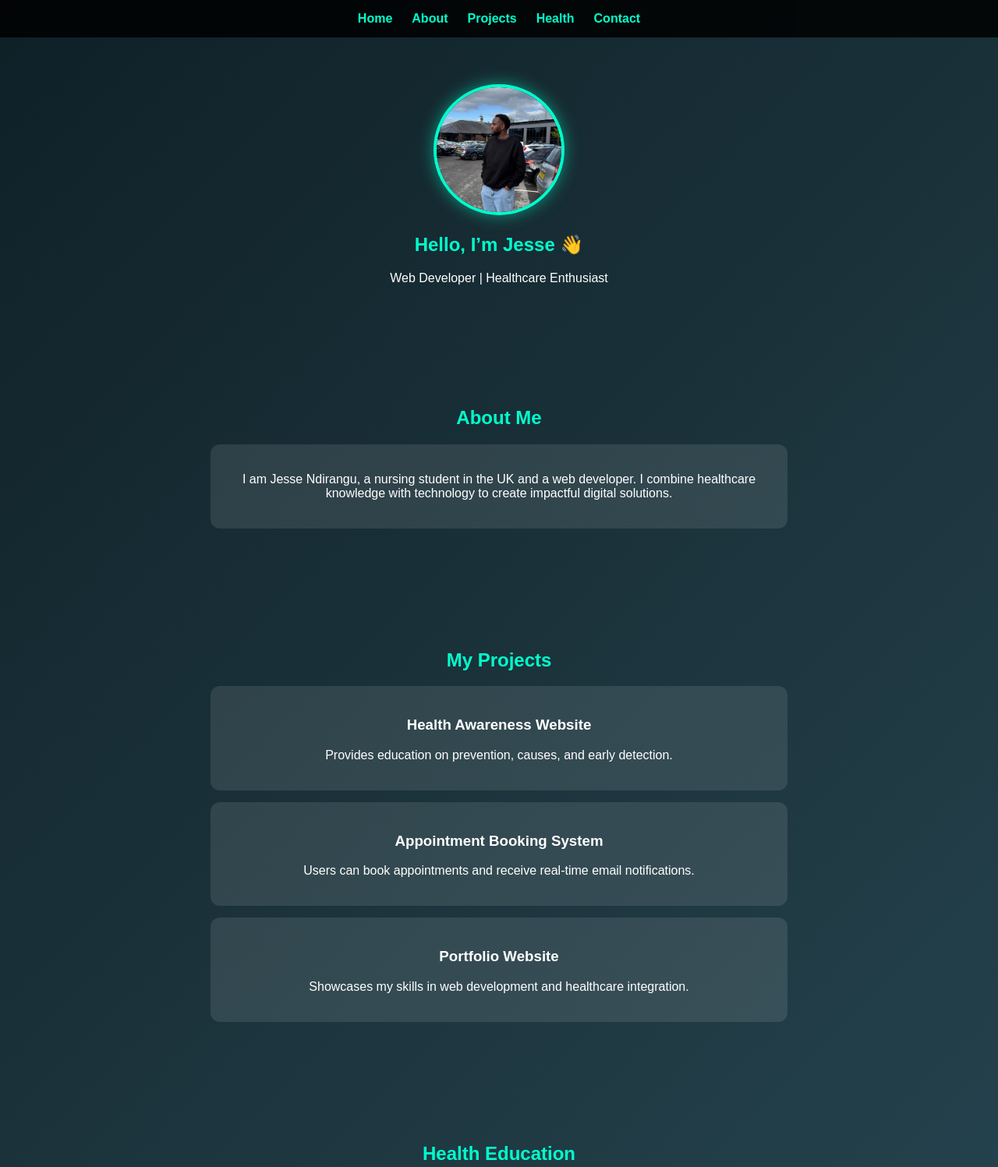
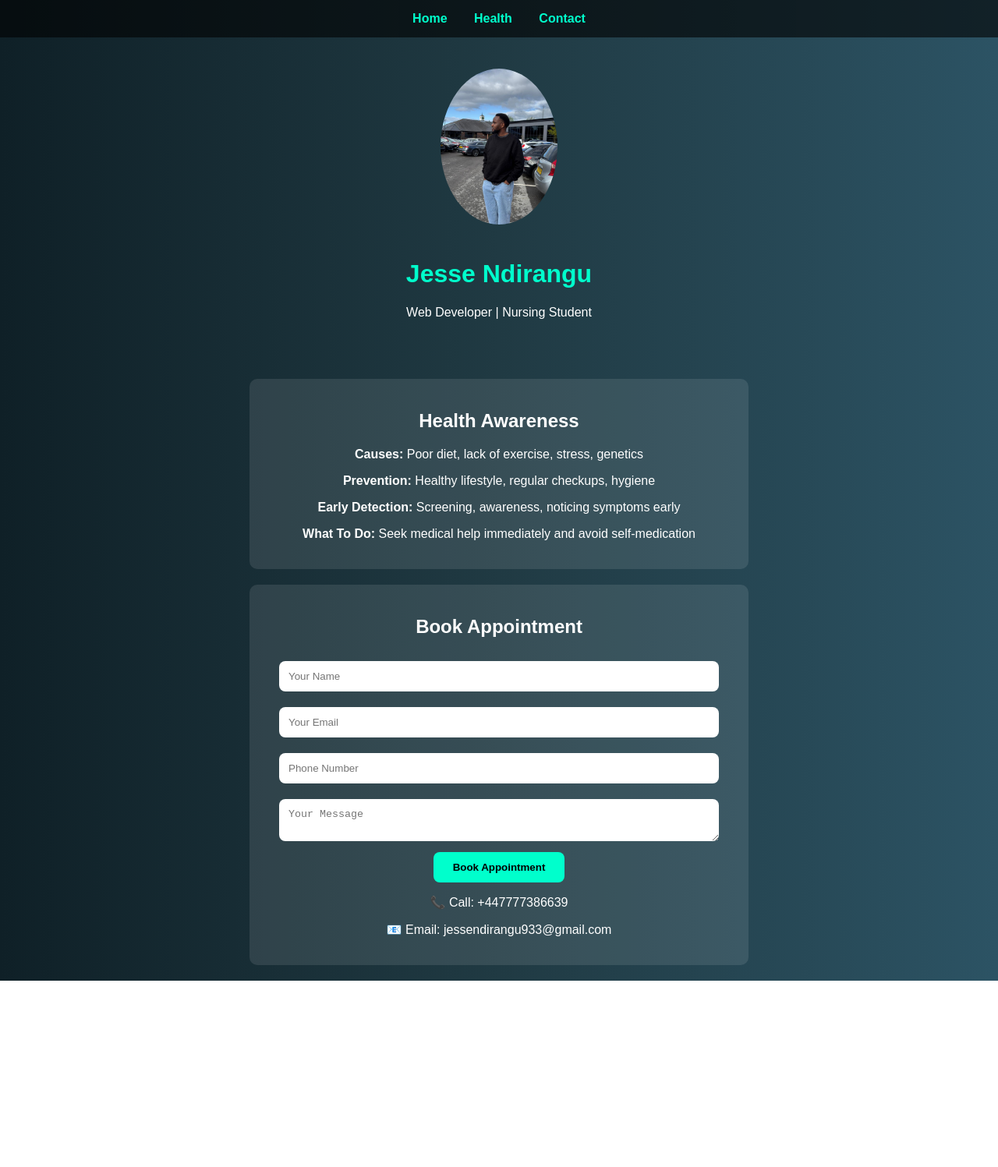
Before and after one commit to jessendirangu/my-website, a plain HTML site: page index.html in a window 1280 px wide. Shown: the top 1497 px of the page at 78% size. After the commit the page ends 1258 px from the top, so only its background shows below. Drawn offline with nearby package versions, Linux system fonts and the light colour scheme.

Commit message:
Update index.html

```diff
--- a/index.html
+++ b/index.html
@@ -9,56 +9,45 @@
 body {
   margin: 0;
   font-family: Arial, sans-serif;
-  background: linear-gradient(135deg, #0f2027, #203a43, #2c5364);
+  background: linear-gradient(to right, #0f2027, #203a43, #2c5364);
   color: white;
-  scroll-behavior: smooth;
+  text-align: center;
 }
 
 nav {
-  display: flex;
-  justify-content: center;
-  gap: 25px;
-  padding: 15px;
-  background: rgba(0,0,0,0.85);
   position: sticky;
   top: 0;
+  background: rgba(0,0,0,0.6);
+  padding: 15px;
 }
 
 nav a {
+  margin: 0 15px;
   color: #00ffcc;
   text-decoration: none;
   font-weight: bold;
 }
 
-section {
-  padding: 60px 20px;
-  text-align: center;
+.container {
+  padding: 40px 20px;
 }
 
-h1, h2 {
-  color: #00ffcc;
+img {
+  width: 150px;
+  border-radius: 50%;
+  margin-bottom: 20px;
 }
 
-.profile {
-  width: 160px;
-  height: 160px;
-  border-radius: 50%;
-  border: 4px solid #00ffcc;
-  object-fit: cover;
-  box-shadow: 0 0 20px rgba(0,255,204,0.5);
+h1 {
+  color: #00ffcc;
 }
 
 .card {
   background: rgba(255,255,255,0.1);
   padding: 20px;
-  margin: 15px auto;
-  border-radius: 12px;
-  max-width: 700px;
-  transition: 0.3s;
-}
-
-.card:hover {
-  transform: scale(1.03);
+  margin: 20px auto;
+  border-radius: 10px;
+  max-width: 600px;
 }
 
 input, textarea {
@@ -71,23 +60,17 @@ input, textarea {
 
 button {
   background: #00ffcc;
-  padding: 12px 20px;
+  color: black;
+  padding: 12px 25px;
   border: none;
   border-radius: 8px;
+  cursor: pointer;
   font-weight: bold;
-  cursor: pointer;
 }
 
-button:hover {
-  background: #00ccaa;
-}
-
-.success {
-  color: lightgreen;
-}
-
-.error {
-  color: red;
+#status {
+  margin-top: 15px;
+  font-weight: bold;
 }
 </style>
 </head>
@@ -95,98 +78,44 @@ button:hover {
 <body>
 
 <nav>
-  <a href="#">Home</a>
-  <a href="#about">About</a>
-  <a href="#projects">Projects</a>
+  <a href="#home">Home</a>
   <a href="#health">Health</a>
   <a href="#contact">Contact</a>
 </nav>
 
-<section>
-  <img src="me.jpg" class="profile">
-  <h1>Hello, I’m Jesse 👋</h1>
-  <p>Web Developer | Healthcare Enthusiast</p>
-</section>
+<div class="container" id="home">
+  <img src="me.jpg" alt="Profile">
+  <h1>Jesse Ndirangu</h1>
+  <p>Web Developer | Nursing Student</p>
+</div>
 
-<section id="about">
-  <h2>About Me</h2>
-  <div class="card">
-    <p>
-      I am Jesse Ndirangu, a nursing student in the UK and a web developer.
-      I combine healthcare knowledge with technology to create impactful digital solutions.
-    </p>
-  </div>
-</section>
+<div class="card" id="health">
+  <h2>Health Awareness</h2>
+  <p><b>Causes:</b> Poor diet, lack of exercise, stress, genetics</p>
+  <p><b>Prevention:</b> Healthy lifestyle, regular checkups, hygiene</p>
+  <p><b>Early Detection:</b> Screening, awareness, noticing symptoms early</p>
+  <p><b>What To Do:</b> Seek medical help immediately and avoid self-medication</p>
+</div>
 
-<section id="projects">
-  <h2>My Projects</h2>
-
-  <div class="card">
-    <h3>Health Awareness Website</h3>
-    <p>Provides education on prevention, causes, and early detection.</p>
-  </div>
-
-  <div class="card">
-    <h3>Appointment Booking System</h3>
-    <p>Users can book appointments and receive real-time email notifications.</p>
-  </div>
-
-  <div class="card">
-    <h3>Portfolio Website</h3>
-    <p>Showcases my skills in web development and healthcare integration.</p>
-  </div>
-</section>
-
-<section id="health">
-  <h2>Health Education</h2>
-
-  <div class="card">
-    <h3>Health Tips</h3>
-    <p>✔ Drink enough water</p>
-    <p>✔ Exercise regularly</p>
-    <p>✔ Eat balanced diet</p>
-    <p>✔ Get enough sleep</p>
-  </div>
-
-  <div class="card">
-    <h3>Causes</h3>
-    <p>Poor diet, lack of exercise, stress, genetics</p>
-  </div>
-
-  <div class="card">
-    <h3>Prevention</h3>
-    <p>Healthy lifestyle, regular checkups, hygiene</p>
-  </div>
-
-  <div class="card">
-    <h3>Early Detection</h3>
-    <p>Screening, awareness, noticing early symptoms</p>
-  </div>
-
-  <div class="card">
-    <h3>What To Do</h3>
-    <p>Seek medical help immediately, avoid self-medication</p>
-  </div>
-</section>
-
-<section id="contact">
+<div class="card" id="contact">
   <h2>Book Appointment</h2>
 
   <form id="appointment-form">
     <input type="text" name="name" placeholder="Your Name" required>
     <input type="email" name="email" placeholder="Your Email" required>
     <input type="text" name="phone" placeholder="Phone Number" required>
-    <textarea name="message" placeholder="Describe your issue" required></textarea>
+    <textarea name="message" placeholder="Your Message" required></textarea>
 
     <button type="submit">Book Appointment</button>
   </form>
 
-  <p id="status"></p>
+  <div id="status"></div>
 
-  <p>📞 +447777386639</p>
-  <p>📧 jessendirangu933@gmail.com</p>
-</section>
+  <p>📞 Call: +447777386639</p>
+  <p>📧 Email: jessendirangu933@gmail.com</p>
+</div>
 
+<!-- EMAILJS -->
 <script src="https://cdn.jsdelivr.net/npm/emailjs-com@3/dist/email.min.js"></script>
 
 <script>
@@ -198,13 +127,14 @@ document.getElementById("appointment-form").addEventListener("submit", function(
   e.preventDefault();
 
   emailjs.sendForm("service_4vigyui", "template_fs4bxon", this)
-  .then(() => {
-    document.getElementById("status").innerHTML = "<span class='success'>✅ Appointment sent successfully!</span>";
-    this.reset();
-  })
-  .catch(() => {
-    document.getElementById("status").innerHTML = "<span class='error'>❌ Failed to send. Try again.</span>";
-  });
+    .then(function() {
+      document.getElementById("status").innerHTML =
+        "<span style='color:lightgreen;'>✅ Appointment sent successfully!</span>";
+    }, function(error) {
+      console.log(error);
+      document.getElementById("status").innerHTML =
+        "<span style='color:red;'>❌ Failed to send. Try again.</span>";
+    });
 });
 </script>
 
```
